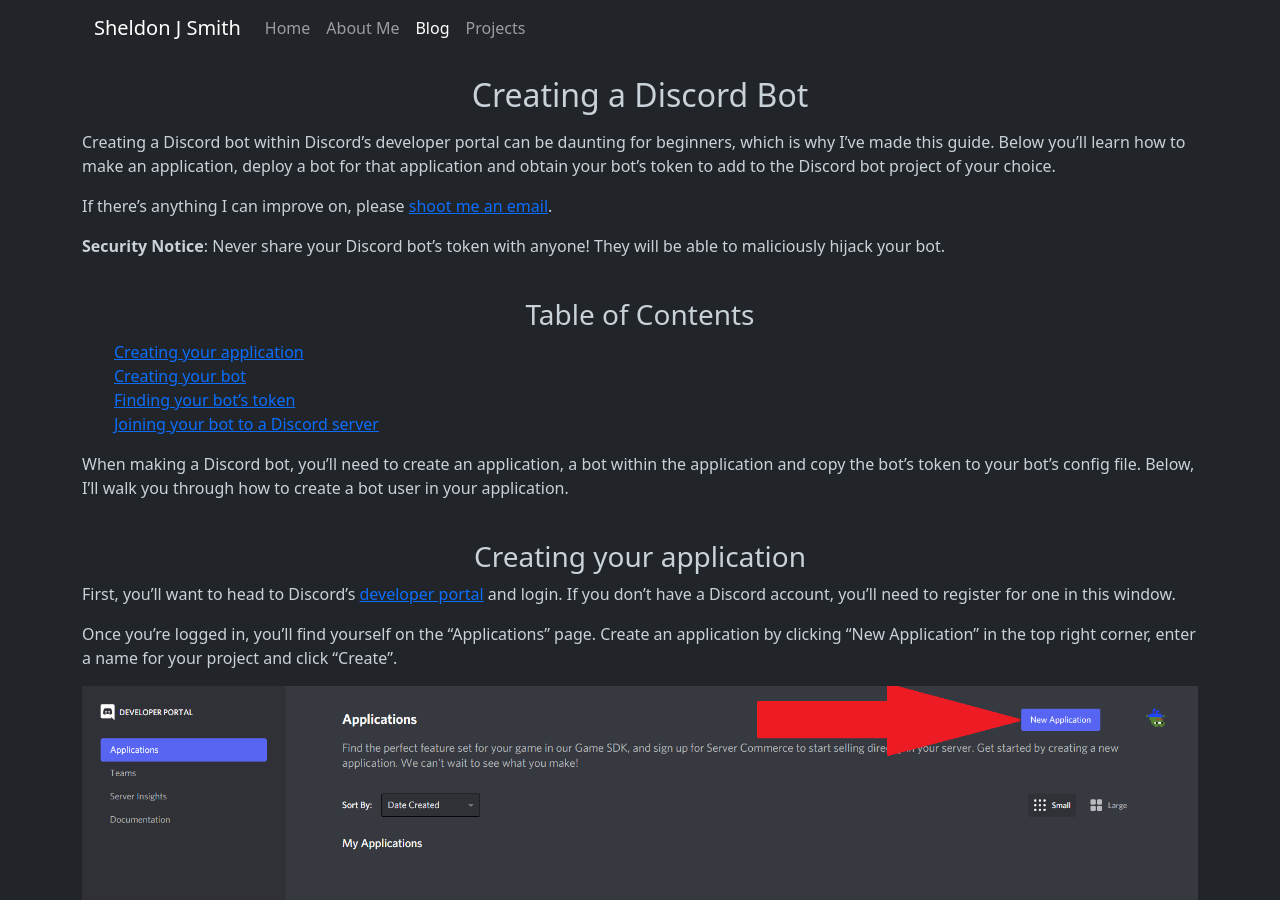
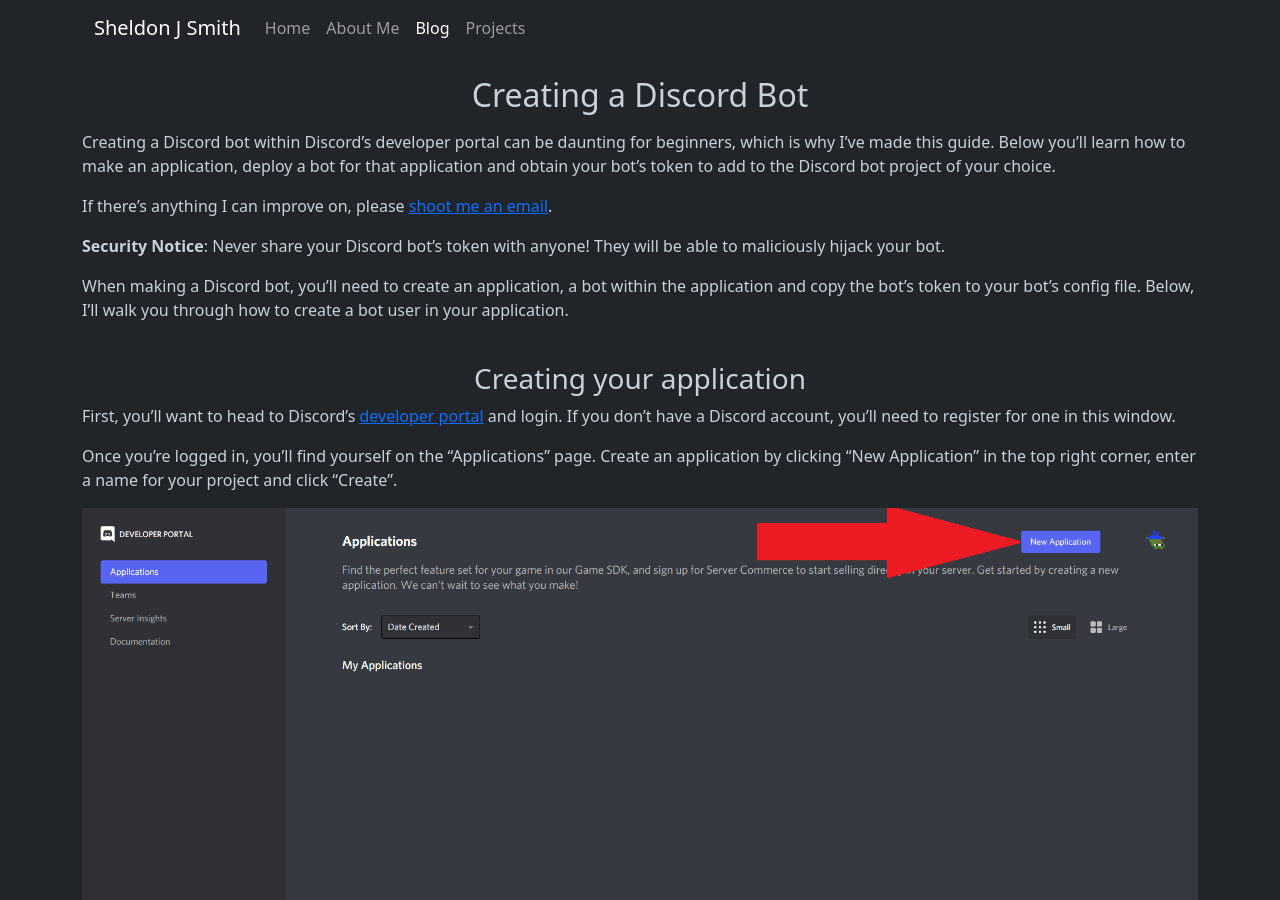
Before and after one commit to Screemm/screemm.github.io, a Jekyll site: the page built from _posts/2021-07-20-creating-discord-bot.md, in a window 1280 px wide and 900 px high. Built offline with Jekyll 4.4.1, drawn with Linux system fonts in a browser that asks for light colours.

Commit message:
Update 2021-07-20-creating-discord-bot.md

```diff
--- a/_posts/2021-07-20-creating-discord-bot.md
+++ b/_posts/2021-07-20-creating-discord-bot.md
@@ -12,12 +12,6 @@
 If there's anything I can improve on, please <a href="mailto:sheldon@sheldon.email">shoot me an email</a>.
 
 **Security Notice**: Never share your Discord bot's token with anyone! They will be able to maliciously hijack your bot.
-
-### Table of Contents
-* [Creating your application](#creating-your-application)
-* [Creating your bot](#creating-your-bot)
-* [Finding your bot's token](#finding-your-bots-token)
-* [Joining your bot to a Discord server](#joining-your-bot-to-a-discord-server)
 
 When making a Discord bot, you'll need to create an application, a bot within the application and copy the bot's token to your bot's config file. Below, I'll walk you through how to create a bot user in your application.
 
```
